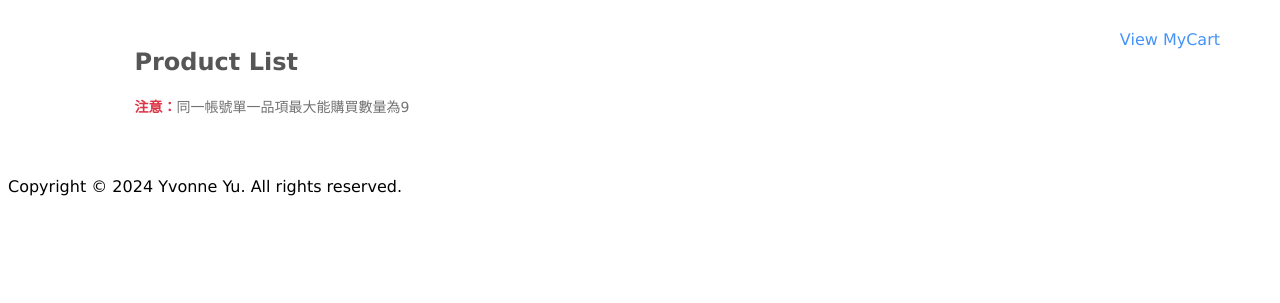
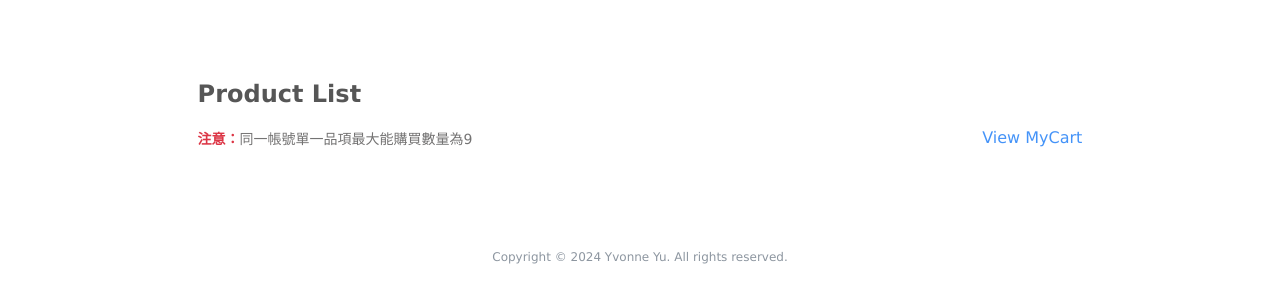
Before and after one commit to YvonYu/ShoppingCart_simple, a Flask app: page / in a window 1280 px wide. Shown: the top 303 px of the page. Run offline with Flask 3, Linux system fonts and the light colour scheme; data that the repository does not hold is empty.

Commit message:
Update static/css/styles_index.css

```diff
--- a/static/css/styles_index.css
+++ b/static/css/styles_index.css
@@ -2,8 +2,8 @@ body {
     font-family:Verdana, Geneva, Tahoma, sans-serif;
 }
 .container {
-    width: 80%;
-    margin: 0 auto;
+    width: 70%;
+    margin: 40px auto;
     padding: 20px;
     color: #565656;
 }
@@ -17,7 +17,9 @@ body {
 }
 
 .product-items {
-    margin: 15px 0 25px 0;
+    /* 相對定位，view myCart的父元素 */
+    position: relative;
+    margin: 25px 0 25px 0;
     color: #565656;
 }
 
@@ -26,7 +28,7 @@ body {
     border: 1px solid #ddd;
     border-radius: 4px;
     padding: 15px;
-    margin: 10px 0;
+    margin: 20px 0;
     box-shadow: 0 4px 8px rgba(0,0,0,0.1);
 }
 .product-main {
@@ -112,11 +114,17 @@ input[type="number"] {
 
 a {
     position: absolute;
-    right: 60px;
-    top: 30px;
+    right: 0px;
+    top: -45px;
     text-decoration: none;
     color: #4493f8;
 }
 a:hover {
     text-decoration: underline;
 }
+.footer {
+    font-size: 12px;
+    text-align: center;
+    padding: 5px;
+    color: #8d96a0;
+}
```
